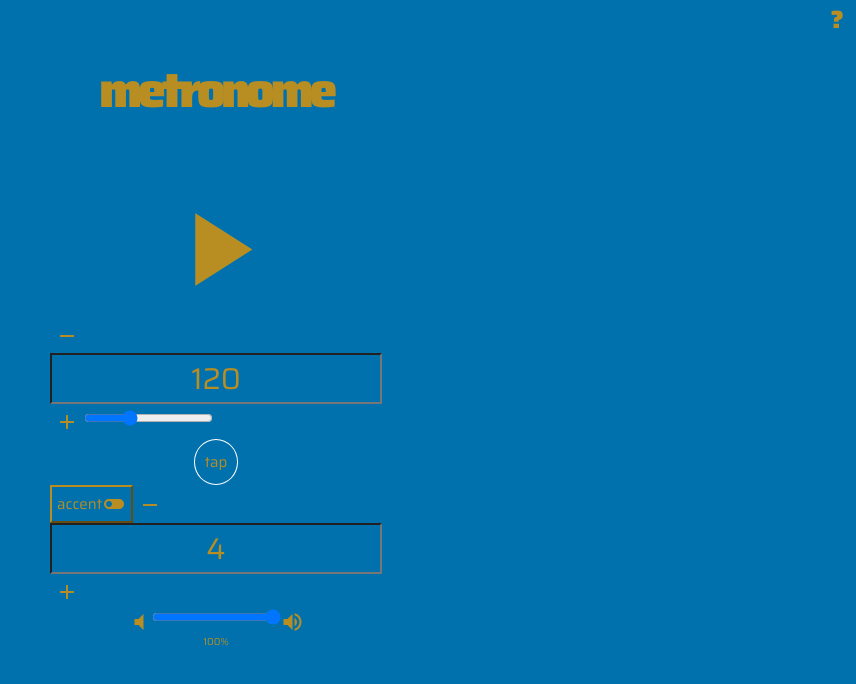
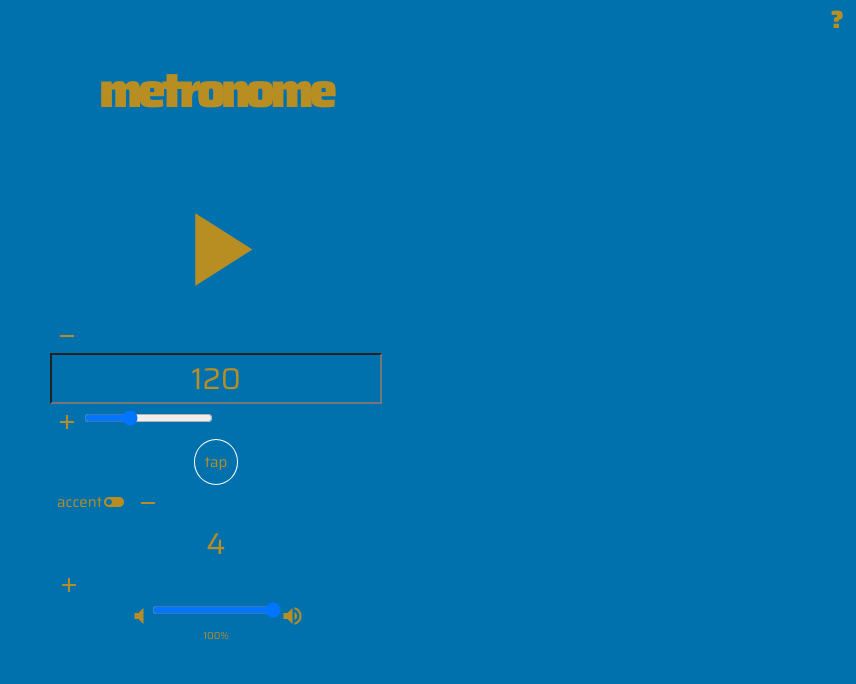
Before and after one commit to alanpaulprice/metronome, a React (Create React App) app: page / in a window 1280 px wide. Shown: the top 684 px of the page, without its empty margins (424-1280 px from the left). Built offline with nearby package versions, Linux system fonts and the light colour scheme; no server answers.

Commit message:
AccentControls: edited border props for consistency

```diff
--- a/src/components/AccentControls.js
+++ b/src/components/AccentControls.js
@@ -42,6 +42,7 @@ class AccentControls extends Component {
           onClick={this.onAccentToggleButtonClick}
           fontSize="1.5rem"
           textAlign="left"
+          border="none"
         >
           accent
           <Icon className="material-icons" float="right">
@@ -50,10 +51,10 @@ class AccentControls extends Component {
         </Button>
 
         <Button
-          borderWidth="0"
           value={-1}
           onClick={this.onIncrementAccentBeatButtonClick}
           fontSize="1.5rem"
+          border="none"
         >
           <Icon className="material-icons">remove</Icon>
         </Button>
@@ -66,15 +67,15 @@ class AccentControls extends Component {
             onFocus={this.onAccentBeatInputFocus}
             onBlur={this.onAccentBeatInputBlur}
             fontSize="3rem"
-            noBorder
+            border="none"
           />
         </Form>
 
         <Button
-          borderWidth="0"
           value={1}
           onClick={this.onIncrementAccentBeatButtonClick}
           fontSize="1.5rem"
+          border="none"
         >
           <Icon className="material-icons">add</Icon>
         </Button>
```
